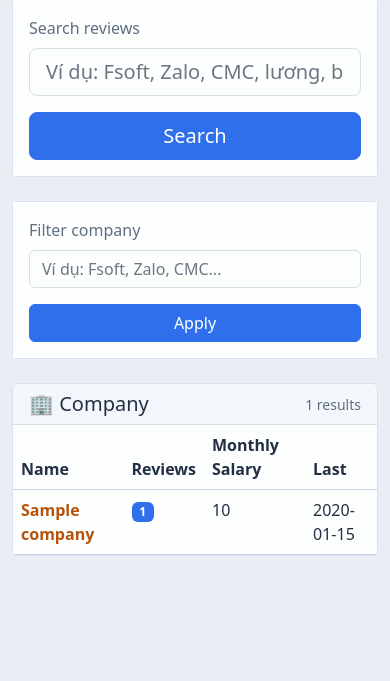
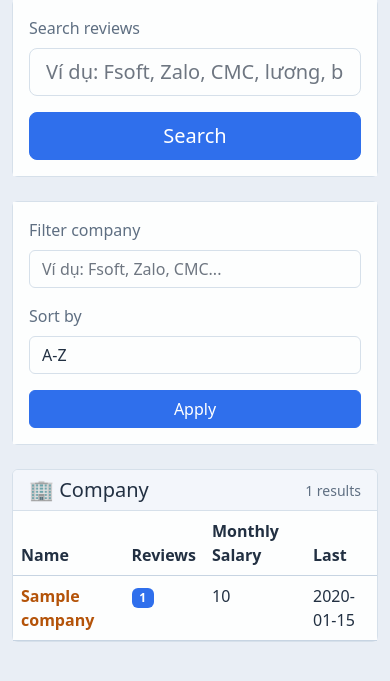
Before and after one commit to rin2401/voz-review, a FastAPI app: template templates/index.html in a window 390 px wide. Shown: the part 82-763 px from the top of the page. Run offline with FastAPI, Linux system fonts and the light colour scheme; the template is opened without the code that fills it: most values are stand-ins (such as "Sample title", 1, 10 or a date in 2020); parts of the project's set-up code (start-up, migrations or seed data) failed here and were passed over.

Commit message:
Restore original company sorting UI

```diff
--- a/templates/index.html
+++ b/templates/index.html
@@ -113,21 +113,6 @@
             align-items: center;
             justify-content: center;
             border-radius: 999px;
-        }
-        .sort-link {
-            color: var(--text-color) !important;
-            display: inline-flex;
-            align-items: center;
-            gap: 0.35rem;
-            font-weight: 600;
-        }
-        .sort-link:hover {
-            color: var(--link-color) !important;
-            text-decoration: none;
-        }
-        .sort-indicator {
-            font-size: 0.8rem;
-            color: var(--muted-color) !important;
         }
         body.light-mode .btn-secondary {
             background: #f8fafd !important;
@@ -264,10 +249,18 @@
         <div class="card mb-4">
             <div class="card-body">
                 <form action="/" method="get" class="row g-3 align-items-end">
-                    <input type="hidden" name="sort" value="{{ sort }}">
-                    <div class="col-md-10">
+                    <div class="col-md-6">
                         <label for="q" class="form-label text-muted">Filter company</label>
                         <input type="text" id="q" name="q" class="form-control" placeholder="Ví dụ: Fsoft, Zalo, CMC..." value="{{ query or '' }}">
+                    </div>
+                    <div class="col-md-4">
+                        <label for="sort" class="form-label text-muted">Sort by</label>
+                        <select id="sort" name="sort" class="form-select">
+                            <option value="az" {% if sort == 'az' %}selected{% endif %}>A-Z</option>
+                            <option value="most_review" {% if sort == 'most_review' %}selected{% endif %}>Most review</option>
+                            <option value="recent_review" {% if sort == 'recent_review' %}selected{% endif %}>Recent review</option>
+                            <option value="salary_desc" {% if sort == 'salary_desc' %}selected{% endif %}>Salary high to low</option>
+                        </select>
                     </div>
                     <div class="col-md-2 d-grid">
                         <button type="submit" class="btn btn-primary">Apply</button>
@@ -286,26 +279,10 @@
                 <table class="table table-dark table-hover mb-0">
                     <thead>
                         <tr>
-                            <th>
-                                <a class="sort-link" href="/?sort=az{% if query %}&q={{ query | urlencode }}{% endif %}">
-                                    Name {% if sort == 'az' %}<span class="sort-indicator">↑</span>{% endif %}
-                                </a>
-                            </th>
-                            <th>
-                                <a class="sort-link" href="/?sort=most_review{% if query %}&q={{ query | urlencode }}{% endif %}">
-                                    Reviews {% if sort == 'most_review' %}<span class="sort-indicator">↓</span>{% endif %}
-                                </a>
-                            </th>
-                            <th>
-                                <a class="sort-link" href="/?sort=salary_desc{% if query %}&q={{ query | urlencode }}{% endif %}">
-                                    Monthly Salary {% if sort == 'salary_desc' %}<span class="sort-indicator">↓</span>{% endif %}
-                                </a>
-                            </th>
-                            <th>
-                                <a class="sort-link" href="/?sort=recent_review{% if query %}&q={{ query | urlencode }}{% endif %}">
-                                    Last {% if sort == 'recent_review' %}<span class="sort-indicator">↓</span>{% endif %}
-                                </a>
-                            </th>
+                            <th>Name</th>
+                            <th>Reviews</th>
+                            <th>Monthly Salary</th>
+                            <th>Last</th>
                         </tr>
                     </thead>
                     <tbody id="companyTable">
```
